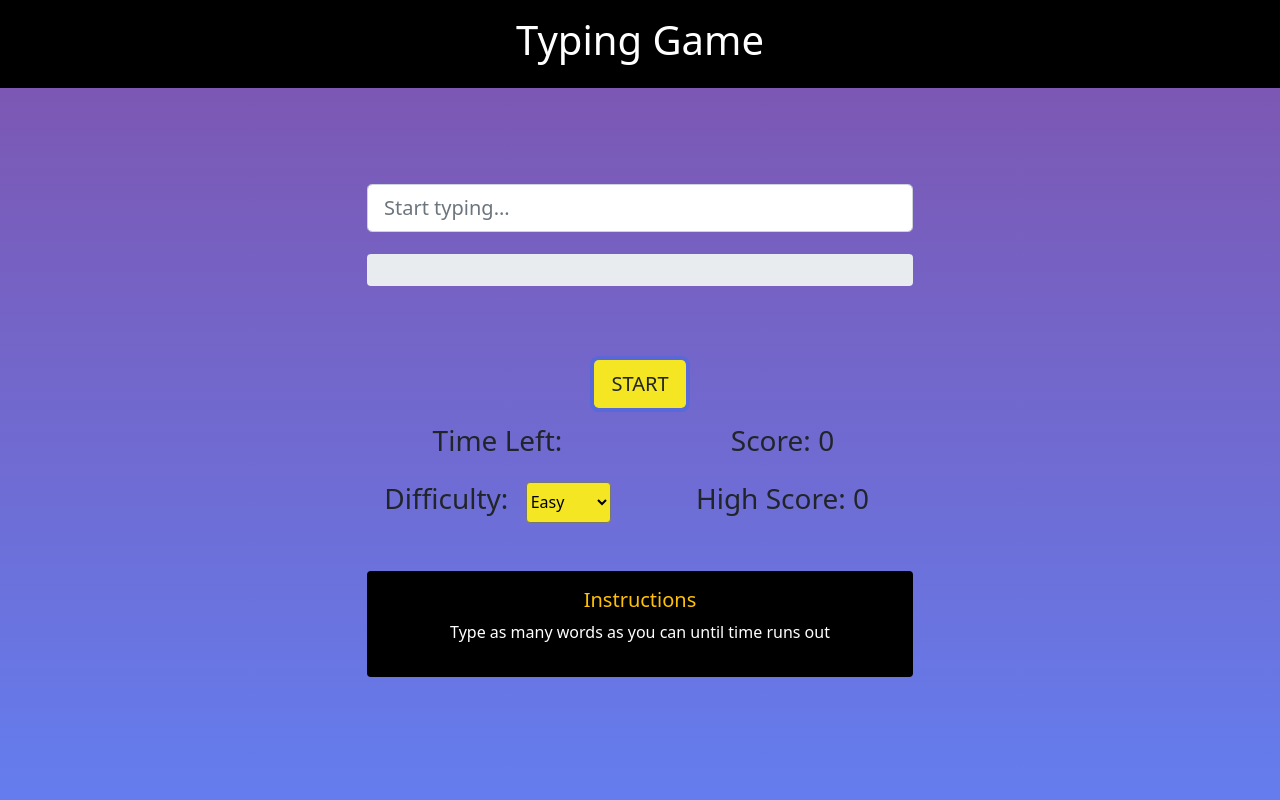
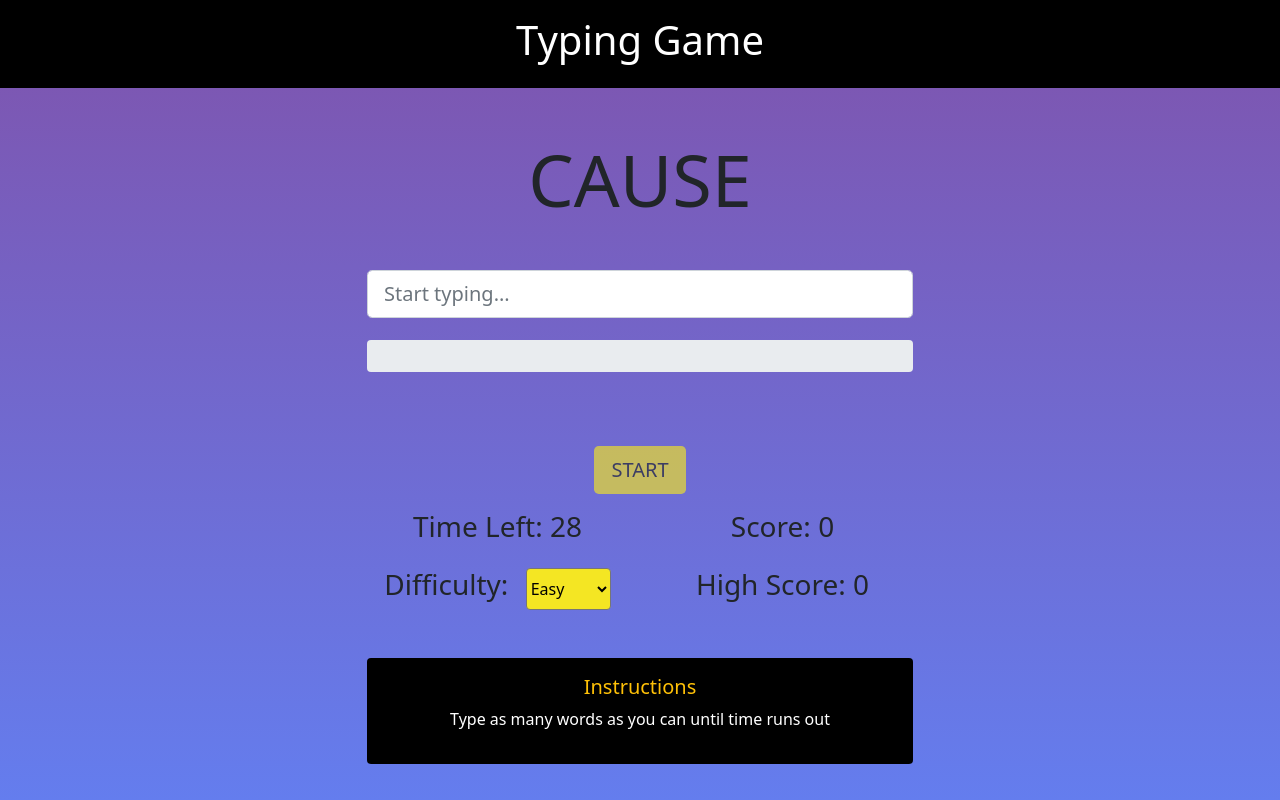
Before and after one commit to goochlap/vue-typing-games, a Vue app: page / in a window 1280 px wide. Both pictures are taken after a click on the button "START". Built offline with nearby package versions, Linux system fonts and the light colour scheme.

Commit message:
init word & check input ok

```diff
--- a/src/components/TypingGame.vue
+++ b/src/components/TypingGame.vue
@@ -5,26 +5,30 @@
   <div class="container text-center">
     <div class="row">
       <div class="col-md-6 mx-auto">
-        <h2 class="display-2 mb-5" id="current-word"></h2>
+        <h2 class="display-2 mb-5">
+          <span v-for="(item, index) in word" :key="index" :class="item.active ? 'valid-letter' : ''">
+            {{ item.letter }}
+          </span>
+        </h2>
         <input
           type="text"
           class="form-control form-control-lg"
           placeholder="Start typing..."
-          id="word-input"
           autofocus
+          v-model="input"
         />
         <div class="progress">
           <div class="progress-bar" role="progressbar"></div>
         </div>
         <h4 class="mt-3" id="message"></h4>
         <br />
-        <button class="btn btn-lg btn-block">START</button>
+        <button :disabled="isActive" @click="start()" class="btn btn-lg btn-block">START</button>
 
         <div class="row mt-3">
           <div class="col-md-6">
             <h3>
               Time Left:
-              <span id="time"></span>
+              <span id="time">{{ time }}</span>
             </h3>
           </div>
           <div class="col-md-6">
@@ -63,8 +67,58 @@
 </template>
 
 <script>
+import { WORDS_LIST } from '../utils/wordList'
+
 export default {
-  name: 'TypingGame'
+  name: 'TypingGame',
+  data() {
+    return {
+      isActive: false,
+      time: 30,
+      word: [],
+      letterRemaining: [],
+      input: ''
+    }
+  },
+  methods: {
+    start() {
+      this.isActive = true
+      this.countDown()
+      this.initWord()
+    },
+    countDown() {
+      const timer = setInterval(() => {
+        this.time--
+        if (this.time === 0) {
+          clearInterval(timer)
+          this.time = 30
+        }
+      }, 1000)
+    },
+    initWord() {
+      const active = false
+      const word = WORDS_LIST[Math.floor(Math.random() * WORDS_LIST.length)].toUpperCase()
+
+      this.letterRemaining = word.split('')
+
+      this.word = word.split('').map(letter => {
+        return { letter, active }
+      })
+    }
+  },
+  watch: {
+    input(value) {
+      const currentWord = value.toUpperCase().split('')
+
+      const lastLetter = currentWord[currentWord.length - 1]
+
+      const letterToFind = this.word.find(letter => !letter.active)
+
+      if (letterToFind.letter === lastLetter) {
+        this.word = [...this.word, (letterToFind.active = true)]
+      }
+    }
+  }
 }
 </script>
 
```
